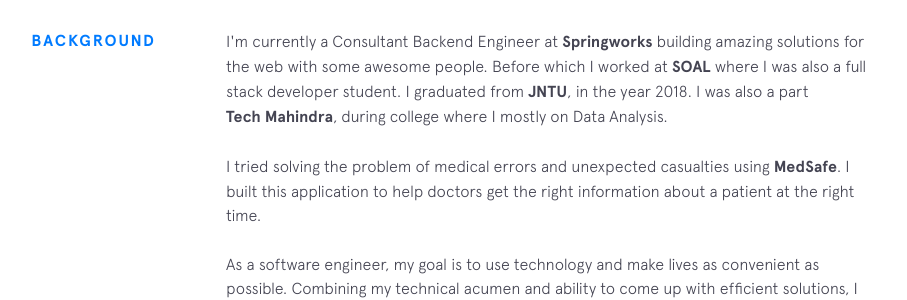
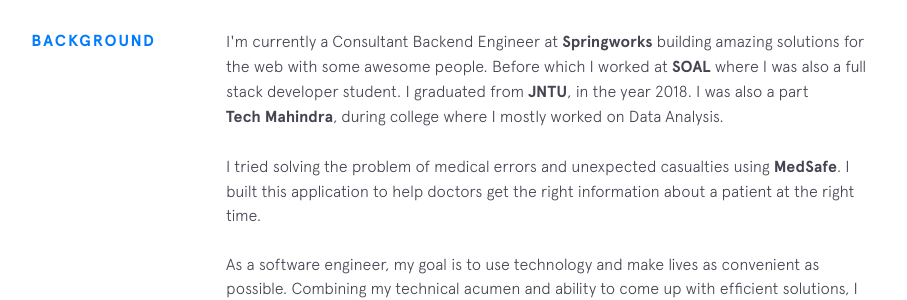
Before and after one commit to hemantreddy/hemantreddy.github.io, a Jekyll site: the page built from index.html, in a window 1280 px wide and 900 px high, scrolled down 818 px. Shown: the part 153-453 px from the top of the window, without its empty margins (224-1131 px from the left). Built offline with Jekyll 4.4.1, drawn with Linux system fonts in a browser that asks for light colours; nearby versions of some CDN libraries.

Commit message:
typo fix

```diff
--- a/_includes/background.html
+++ b/_includes/background.html
@@ -6,7 +6,7 @@
       <a class="underline-link" href="https://www.springworks.in/" target="_blank">Springworks</a> building amazing solutions for the web with some awesome people. Before which I worked at
       <a class="underline-link" href="https://www.schoolofacceleratedlearning.com/" target="_blank">SOAL</a> where I was also a full stack developer student. I graduated from
       <a class="underline-link" href="https://jntuh.ac.in/" target="_blank">JNTU</a>, in the year 2018. I was also a part
-      <a class="underline-link" href="https://www.techmahindra.com/en-in/?f=4129721454" target="_blank">Tech Mahindra</a>, during college where I mostly on Data Analysis.
+      <a class="underline-link" href="https://www.techmahindra.com/en-in/?f=4129721454" target="_blank">Tech Mahindra</a>, during college where I mostly worked on Data Analysis.
     </p>
 
     <p>
```
